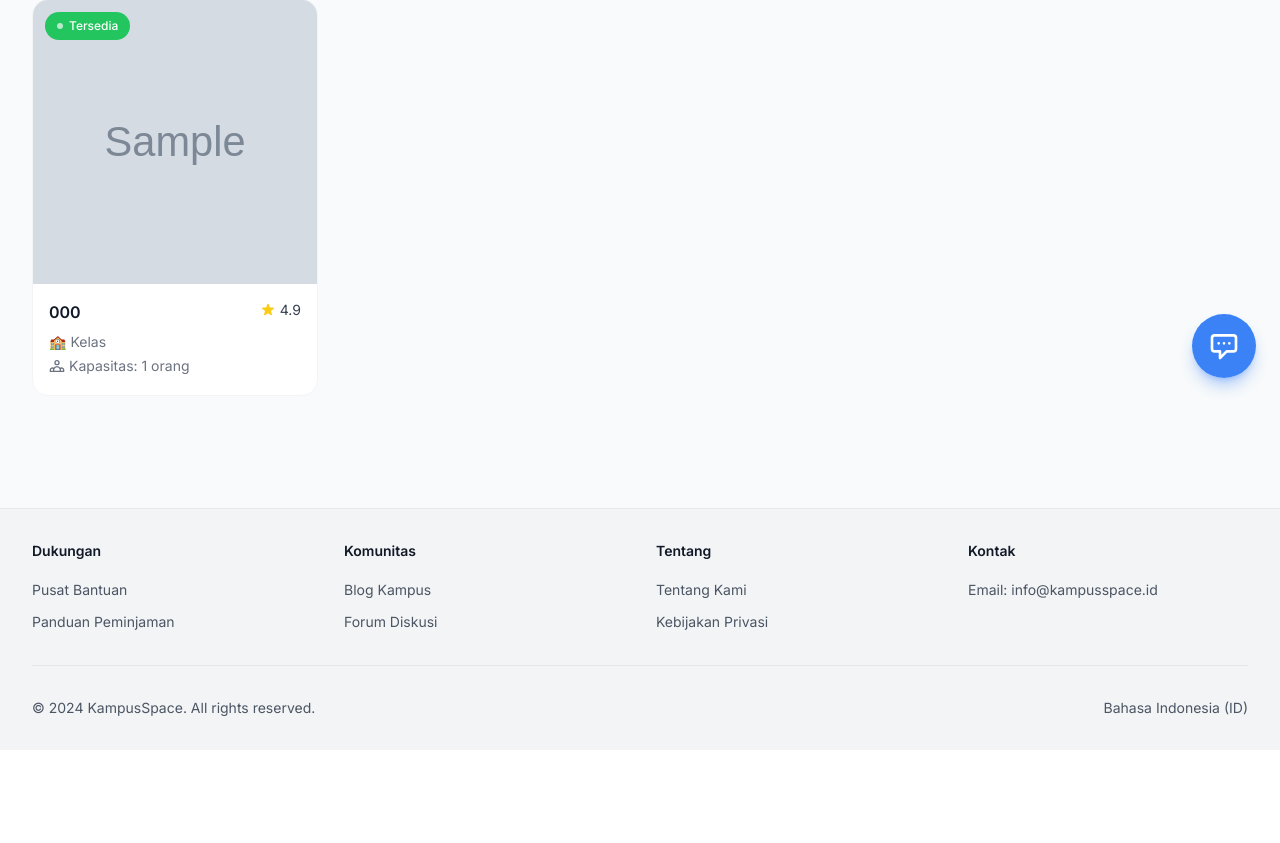
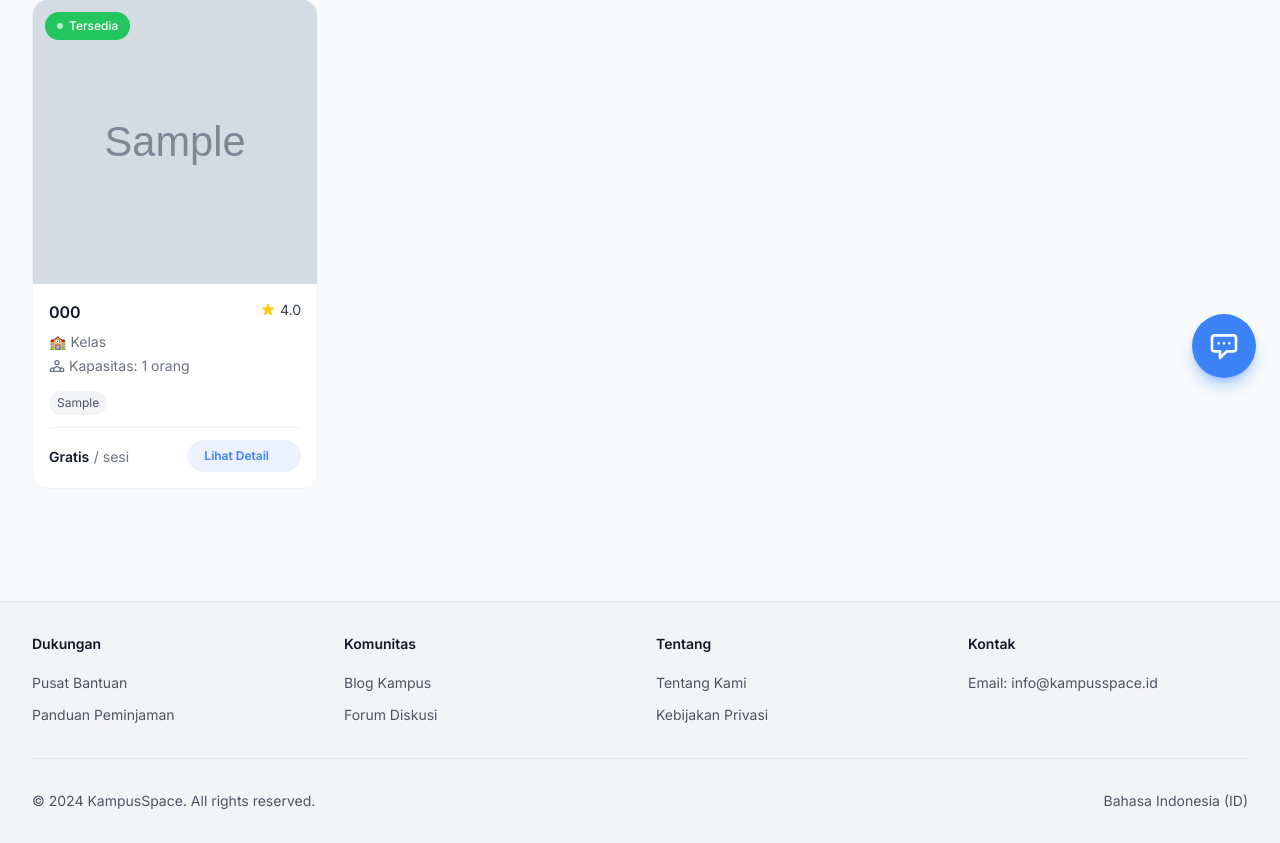
Before and after one commit to dickoadityaazhar20/smartspace-upy, a Django app: page /rooms/ in a window 1280 px wide. Shown: the part 398-1241 px from the top of the page. Before the commit the page ends 1114 px from the top, so only its background shows below. Run offline with Django 5.2, Linux system fonts and the light colour scheme; tables that the repository leaves empty hold one stand-in row (values such as "Sample post"); grey boxes marked "Sample" are stand-in pictures; some libraries are stand-ins or nearby versions.

Commit message:
Fix: Add fasilitas, price, and Lihat Detail button to rooms list page cards

```diff
--- a/templates/rooms_list.html
+++ b/templates/rooms_list.html
@@ -115,7 +115,7 @@
                                 d="M9.049 2.927c.3-.921 1.603-.921 1.902 0l1.07 3.292a1 1 0 00.95.69h3.462c.969 0 1.371 1.24.588 1.81l-2.8 2.034a1 1 0 00-.364 1.118l1.07 3.292c.3.921-.755 1.688-1.54 1.118l-2.8-2.034a1 1 0 00-1.175 0l-2.8 2.034c-.784.57-1.838-.197-1.539-1.118l1.07-3.292a1 1 0 00-.364-1.118L2.98 8.72c-.783-.57-.38-1.81.588-1.81h3.461a1 1 0 00.951-.69l1.07-3.292z">
                             </path>
                         </svg>
-                        <span class="text-gray-700">4.9</span>
+                        <span class="text-gray-700">{{ room.average_rating|default:"4.9" }}</span>
                     </div>
                 </div>
 
@@ -128,7 +128,7 @@
                     </span>
                 </p>
 
-                <p class="text-sm text-gray-500">
+                <p class="text-sm text-gray-500 mb-3">
                     <span class="inline-flex items-center">
                         <svg class="w-4 h-4 mr-1" fill="none" stroke="currentColor" viewBox="0 0 24 24">
                             <path stroke-linecap="round" stroke-linejoin="round" stroke-width="2"
@@ -138,6 +138,35 @@
                         Kapasitas: {{ room.kapasitas }} orang
                     </span>
                 </p>
+
+                <!-- Facilities Preview -->
+                {% if room.fasilitas_list %}
+                <div class="flex flex-wrap gap-1 mb-3">
+                    {% for fasilitas in room.fasilitas_list|slice:":3" %}
+                    <span class="px-2 py-1 bg-gray-100 text-gray-600 text-xs rounded-full">{{ fasilitas }}</span>
+                    {% endfor %}
+                    {% if room.fasilitas_list|length > 3 %}
+                    <span class="px-2 py-1 bg-primary/10 text-primary text-xs rounded-full">+{{
+                        room.fasilitas_list|length|add:"-3" }} lainnya</span>
+                    {% endif %}
+                </div>
+                {% endif %}
+
+                <div class="pt-3 border-t border-gray-100 flex items-center justify-between">
+                    <div>
+                        <span class="text-sm font-semibold text-gray-900">Gratis</span>
+                        <span class="text-sm text-gray-500"> / sesi</span>
+                    </div>
+                    <span
+                        class="px-4 py-2 bg-primary/10 text-primary text-xs font-semibold rounded-full group-hover:bg-primary group-hover:text-white group-hover:shadow-lg group-hover:shadow-primary/30 transition-all duration-300 flex items-center gap-1">
+                        <span>Lihat Detail</span>
+                        <svg class="w-3 h-3 opacity-0 -translate-x-2 group-hover:opacity-100 group-hover:translate-x-0 transition-all duration-300"
+                            fill="none" stroke="currentColor" viewBox="0 0 24 24">
+                            <path stroke-linecap="round" stroke-linejoin="round" stroke-width="2" d="M9 5l7 7-7 7">
+                            </path>
+                        </svg>
+                    </span>
+                </div>
             </div>
         </div>
         {% endfor %}
```
